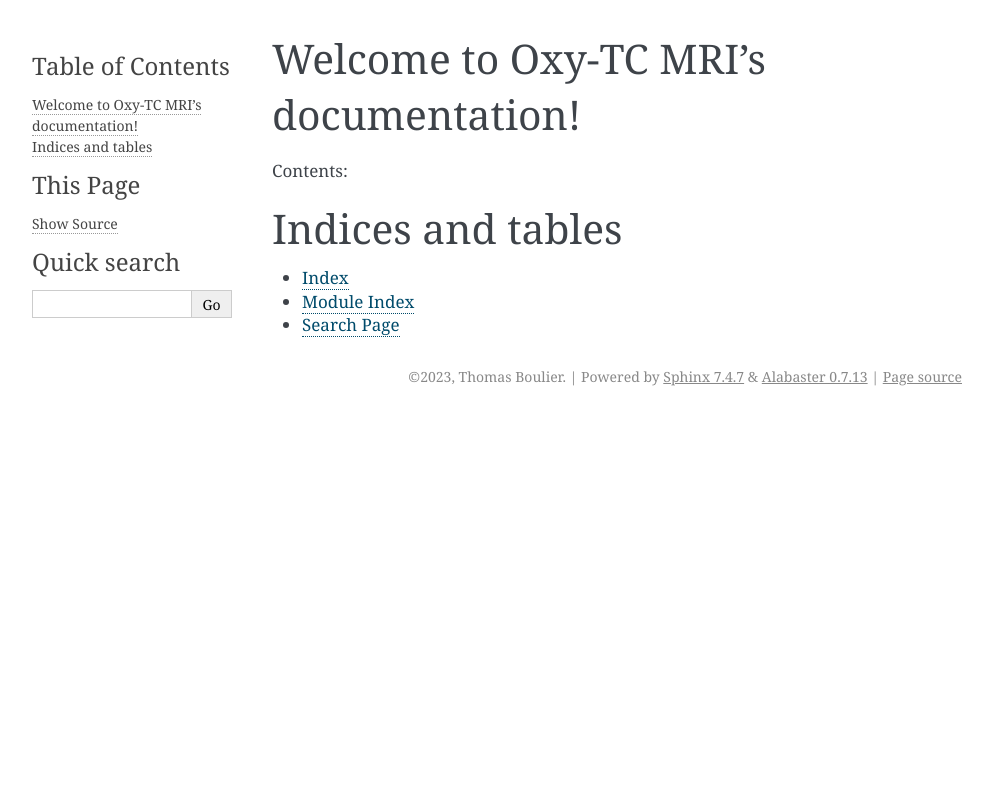
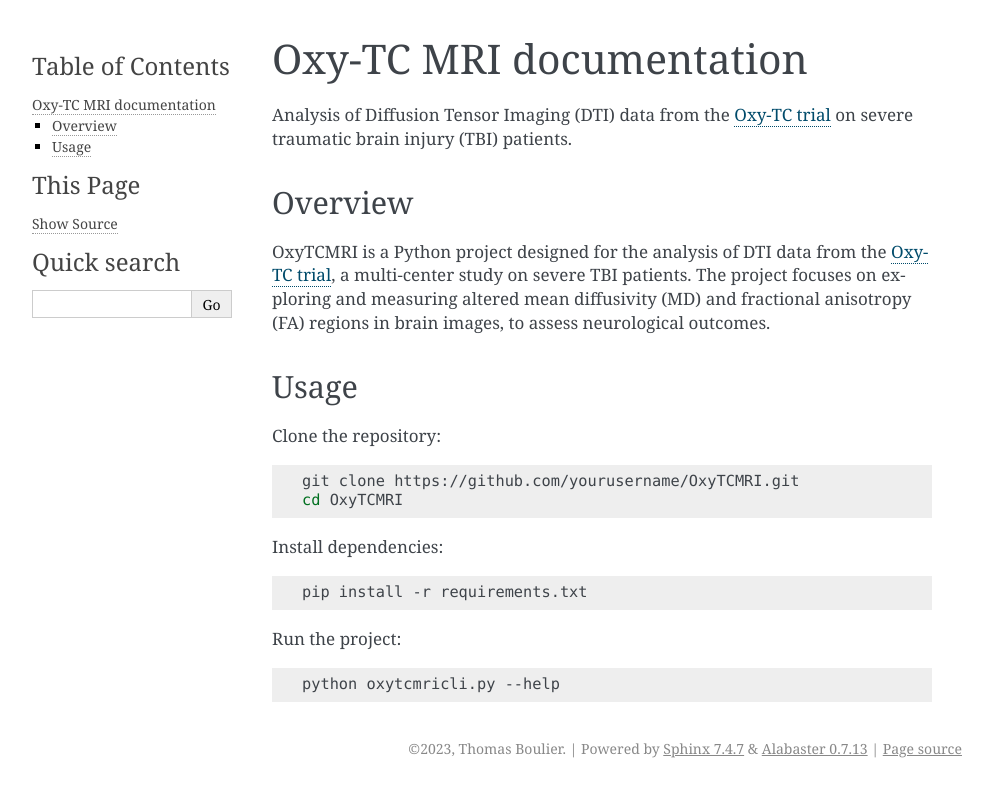
Before and after one commit to tomboulier/oxytcmri-dti-processing, a Sphinx documentation site: the page built from documentation/source/index.rst, in a window 1280 px wide. Shown: the top 797 px of the page, without its empty margins (148-1140 px from the left). Built offline with Sphinx 7.4.7, drawn with Linux system fonts in a browser that asks for light colours; some of the changed lines change nothing that is shown.

Commit message:
chore(docs): include README in documentation's index
- use m2r2 extension in order to convert MarkDown into ReStructuredText
- include the README.md of GitHub into Sphinx documentation's index.rst

```diff
--- a/documentation/source/conf.py
+++ b/documentation/source/conf.py
@@ -18,7 +18,7 @@ import os
 # If extensions (or modules to document with autodoc) are in another directory,
 # add these directories to sys.path here. If the directory is relative to the
 # documentation root, use os.path.abspath to make it absolute, like shown here.
-sys.path.insert(0, os.path.abspath('../../oxytcmri'))
+sys.path.insert(0, os.path.abspath('../../'))
 
 # -- General configuration ------------------------------------------------
 
@@ -36,6 +36,7 @@ extensions = [
     'sphinx.ext.mathjax',
     'sphinx.ext.ifconfig',
     'sphinx.ext.viewcode',
+    'm2r2',
 ]
 
 # Add any paths that contain templates here, relative to this directory.
@@ -43,7 +44,7 @@ templates_path = ['_templates']
 
 # The suffix(es) of source filenames.
 # You can specify multiple suffix as a list of string:
-source_suffix = ['.rst', '.md']
+source_suffix = [".rst", ".md"]
 
 # The encoding of source files.
 #source_encoding = 'utf-8-sig'
@@ -70,7 +71,7 @@ release = u'1.0'
 #
 # This is also used if you do content translation via gettext catalogs.
 # Usually you set "language" from the command line for these cases.
-language = None
+language = 'en'
 
 # There are two options for replacing |today|: either, you set today to some
 # non-false value, then it is used:
--- a/documentation/source/index.rst
+++ b/documentation/source/index.rst
@@ -1,21 +1,10 @@
-.. Oxy-TC MRI documentation master file, created by
-   sphinx-quickstart on Fri Nov 17 22:06:14 2023.
-   You can adapt this file completely to your liking, but it should at least
-   contain the root `toctree` directive.
+Oxy-TC MRI documentation
+========================
 
-Welcome to Oxy-TC MRI's documentation!
-======================================
+.. mdinclude:: ../../README.md
+    :start-line: 4
 
-Contents:
 
 .. toctree::
    :maxdepth: 2
-
-
-
-Indices and tables
-==================
-
-* :ref:`genindex`
-* :ref:`modindex`
-* :ref:`search`
+   :caption: Table of Contents:
--- a/requirements.txt
+++ b/requirements.txt
@@ -5,3 +5,5 @@ typer~=0.9.0
 nibabel~=5.1.0
 numpy~=1.26.1
 sphinx
+mistune==0.8.4
+m2r2
```
